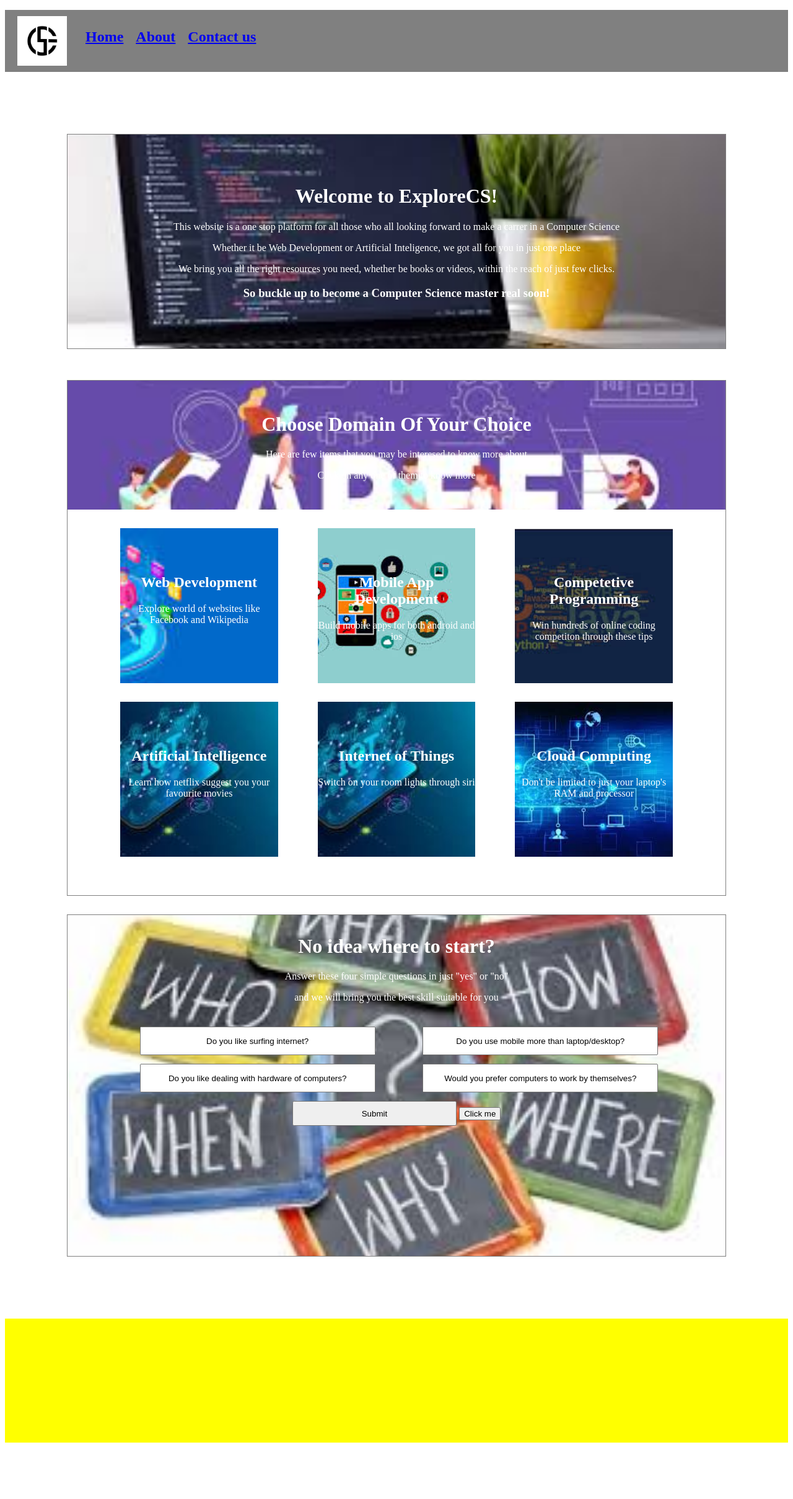
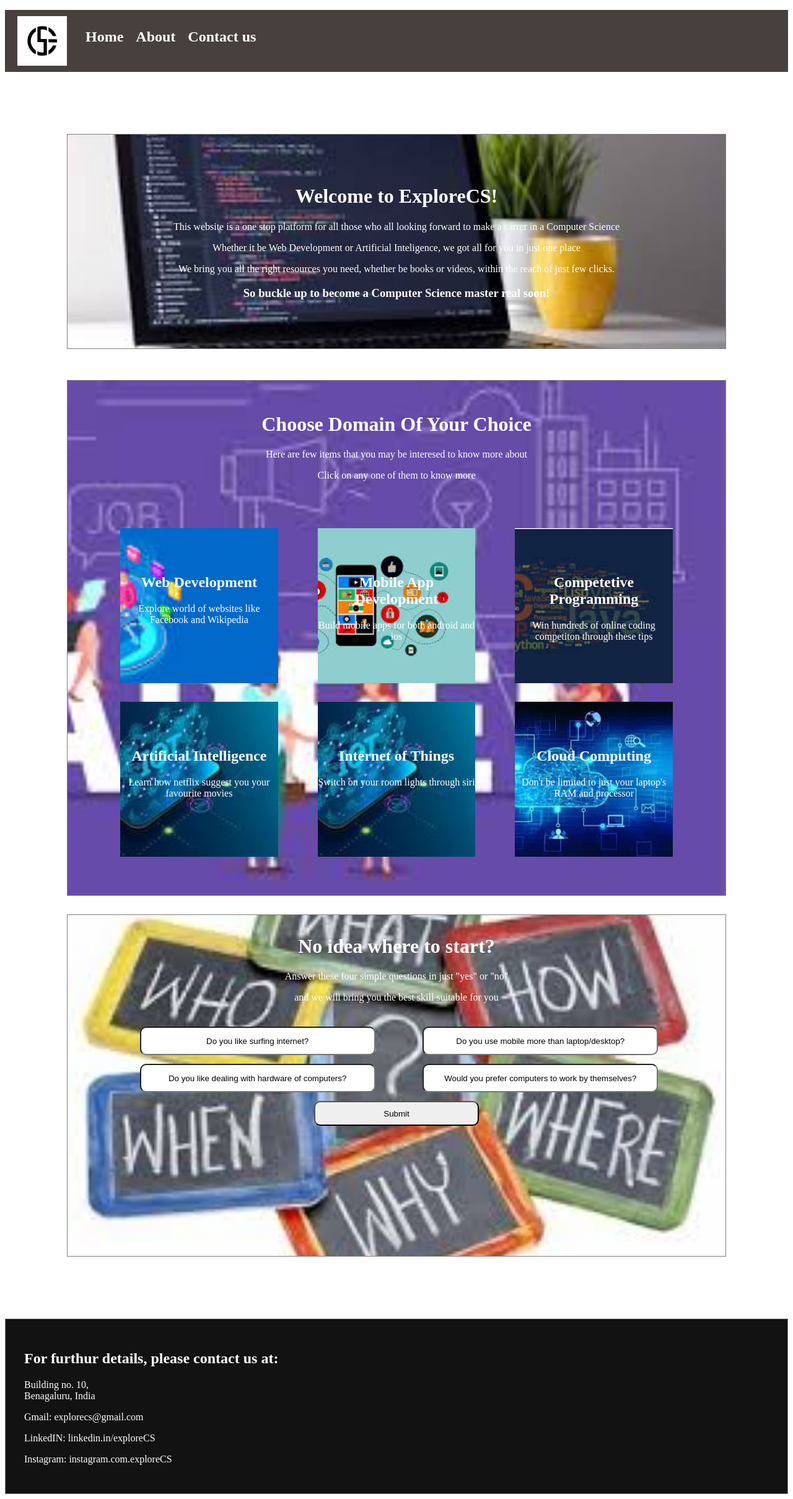
Before and after one commit to div-yansh/srm-wol, a plain HTML site: page index.html in a window 1280 px wide. Shown: the whole page at 62% size. Before the commit the page ends 2335 px from the top, so only its background shows below. Drawn offline with Linux system fonts and the light colour scheme.

Commit message:
Add files via upload

```diff
--- a/index.css
+++ b/index.css
@@ -3,9 +3,19 @@ body {
 	font-family: "Avenir Next";
 }
 
+a {
+	color: white;
+	text-decoration: none;
+}
+
+h1 h2 h3 h4 h5 p {
+	opacity: 0.7;
+	letter-spacing: 3px;
+}
+
 header {
 	height: 100px;
-	background-color: gray;
+	background-color: #47403F;
 }
 
 header img {
@@ -43,15 +53,15 @@ main {
 	margin-top: 50px;
 	border: 1px solid gray;
 	margin-bottom: 10px;
+	background-image: url(images/career.jpg);
+	background-repeat: no-repeat;
+	background-size: cover;
+	background-position: 100%;
 }
 
 .sentence {
 	margin-bottom: 30px;
 	padding: 30px 50px;
-	background-image: url(images/career.jpg);
-	background-repeat: no-repeat;
-	background-size: cover;
-	background-position: 100%;
 }
 
 .top-3 {
@@ -73,6 +83,7 @@ main {
 	background-repeat: no-repeat;
 	background-size: cover;
 	background-position: 100%;
+	cursor: pointer;
 }
 
 .container2 {
@@ -83,6 +94,7 @@ main {
 	background-repeat: no-repeat;
 	background-size: cover;
 	background-position: 100%;
+	cursor: pointer;
 }
 
 .container3 {
@@ -95,6 +107,7 @@ main {
 	background-repeat: no-repeat;
 	background-size: cover;
 	background-position: 100%;
+	cursor: pointer;
 }
 
 .container4 {
@@ -107,6 +120,7 @@ main {
 	background-repeat: no-repeat;
 	background-size: cover;
 	background-position: 100%;
+	cursor: pointer;
 }
 
 .container5 {
@@ -117,6 +131,7 @@ main {
 	background-repeat: no-repeat;
 	background-size: cover;
 	background-position: 100%;
+	cursor: pointer;
 }
 
 .container6 {
@@ -129,6 +144,7 @@ main {
 	background-repeat: no-repeat;
 	background-size: cover;
 	background-position: 100%;
+	cursor: pointer;
 }
 
 .choice {
@@ -187,6 +203,7 @@ main {
 	height: 100%;
 	width: 100%;
 	text-align: center;
+	border-radius: 10px;
 }
 
 .submit {
@@ -196,6 +213,8 @@ main {
 .submit input {
 	height: 100%;
 	width: 25%;
+	cursor: pointer;
+	border-radius: 10px;
 }
 
 .answer {
@@ -208,7 +227,9 @@ main {
 	display: none;
 }
 
+
 footer {
-	height: 200px;
-	background-color: yellow;
+	background-color: #131212;
+	border: 1px solid gray;
+	padding: 30px;
 }
--- a/index.html
+++ b/index.html
@@ -14,13 +14,13 @@
 		<img src="images/logo.jpg">
 		<ul>
 			<li>
-				<h2><a href="test.html">Home</a></h2>
+				<h2><a href="index.html">Home</a></h2>
 			</li>
 			<li>
 				<h2><a href="#">About</a></h2>
 			</li>
 			<li>
-				<h2><a href="#">Contact us</a></h2>
+				<h2><a href="#footer">Contact us</a></h2>
 			</li>
 		</ul>
 	</header>
@@ -46,9 +46,10 @@
 			<div class="option">
 				<div class="top-3">
 					<div class="container1">
+						<a href="web.html">
 						<br><br><br>
 						<h2>Web Development</h2>
-						<p>Explore world of websites like Facebook and Wikipedia</p>
+						<p>Explore world of websites like Facebook and Wikipedia</p></a>
 					</div>
 
 					<div class="container2">
@@ -113,18 +114,24 @@
 
 			<div class="submit">
 				<input type="submit" name="submit" value="Submit" onclick="revealMessage()">
-				<button onclick="revealMessage()">Click me</button>
 			</div>
 
 			<div class="answer">
-				<h2 id="disp">We will suggest you to try Web Development</h2>
-				<h2 id="disp">However you can change your decision later without any problem</h2>
+				<h2 id="disp">We will suggest you to try Web Development
+				<br>However you can change your decision later without any problem</h2>
 			</div>
 
 		</div>
 	</main>
 
-	<footer></footer>
+	<footer id="footer">
+		<h2>For furthur details, please contact us at:</h2>
+		<p>Building no. 10,
+		<br>Benagaluru, India</p>
+		<p>Gmail: <a href="#">explorecs@gmail.com</a></p>
+		<p>LinkedIN: <a href="#">linkedin.in/exploreCS</a></p>
+		<p>Instagram: <a href="#">instagram.com.exploreCS</a></p>
+	</footer>
 </body>
 
 </html>
--- a/web.css
+++ b/web.css
@@ -1,11 +1,21 @@
 body {
-	clolor: white;
+	color: white;
 	font-family: "Avenir Next";
+}
+
+a {
+	color: white;
+	text-decoration: none;
+}
+
+h1 h2 h3 h4 h5 p {
+	opacity: 0.7;
+	letter-spacing: 3px;
 }
 
 header {
 	height: 100px;
-	background-color: gray;
+	background-color: #47403F;
 }
 
 header img {
@@ -31,6 +41,10 @@ main {
 
 .intro {
 	border: 1px solid gray;
+	background-image: url(images/webintro.jpg);
+	background-repeat: no-repeat;
+	background-size: cover;
+	background-position: 100%;
 }
 
 .statement {
@@ -69,6 +83,10 @@ main {
 	margin-top: 40px;
 	margin-bottom: 40px;
 	padding-bottom: 10px;
+	background-image: url(images/book.jpg);
+	background-repeat: no-repeat;
+	background-size: cover;
+	background-position: 100%;
 }
 
 .book {
@@ -84,6 +102,10 @@ main {
 	margin-top: 40px;
 	margin-bottom: 40px;
 	padding-bottom: 10px;
+	background-image: url(images/website.jpg);
+	background-repeat: no-repeat;
+	background-size: cover;
+	background-position: 100%;
 }
 
 .website-row {
@@ -99,6 +121,10 @@ main {
 	margin-top: 40px;
 	margin-bottom: 40px;
 	padding-bottom: 40px;
+	background-image: url(images/yt.jpg);
+	background-repeat: no-repeat;
+	background-size: cover;
+	background-position: 100%;
 }
 
 .video {
@@ -108,3 +134,15 @@ main {
 	margin-bottom: 10px;
 	border: 1px solid gray;
 }
+
+.book, .website-row, .video {
+	cursor: pointer;
+	border-radius: 10px;
+}
+
+footer {
+	cursor: pointer;
+	background-color: #131212;
+	border: 1px solid gray;
+	padding: 30px;
+}
```
Also changed, not shown: web.html (+10 -3 lines), images/book.jpg (added), images/webintro.jpg (added), images/website.jpg (added), images/yt.jpg (added).
